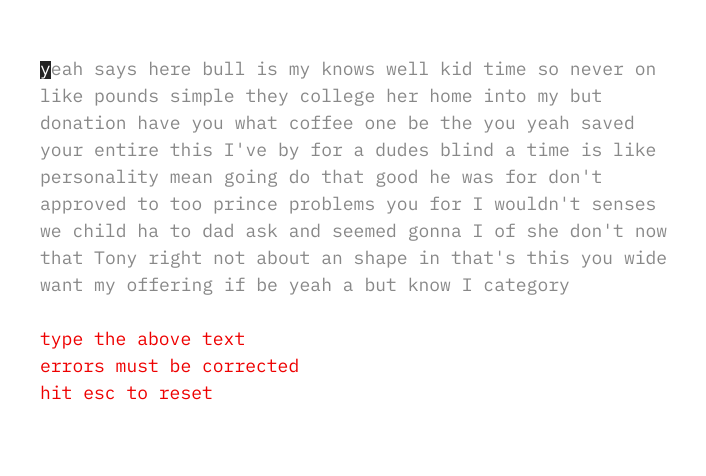
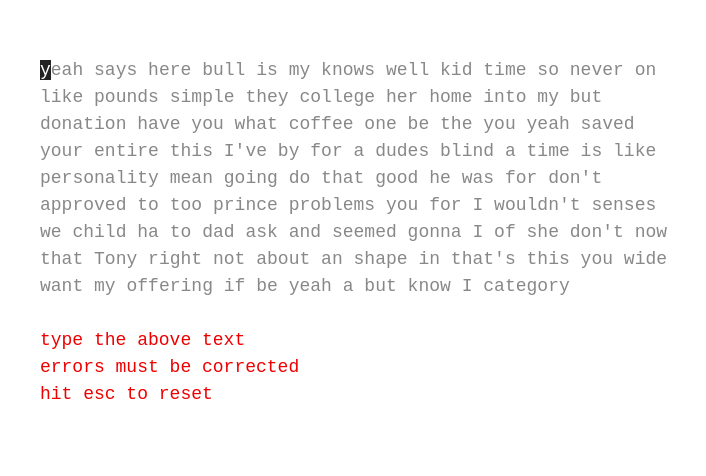
Before and after one commit to callum-oakley/nonsense, a plain HTML site: page index.html in a window 1280 px wide. Shown: the part 136-612 px from the top of the page, 276-982 px from the left. Drawn offline with Linux system fonts and the light colour scheme.

Commit message:
just use ui-monospace and monospace

```diff
--- a/style.css
+++ b/style.css
@@ -1,14 +1,7 @@
-@font-face {
-  font-family: "IBM Plex Mono";
-  font-style: normal;
-  font-weight: 400;
-  src: url("fonts/IBMPlexMono-Regular.woff2") format("woff2");
-}
-
 html {
   font-size: 18px;
   color: #888;
-  font-family: "IBM Plex Mono";
+  font-family: ui-monospace, monospace;
   line-height: 1.5;
 }
 
```
Also changed, not shown: fonts/IBMPlexMono-Regular.woff2 (deleted), fonts/LICENSE.txt (deleted).
